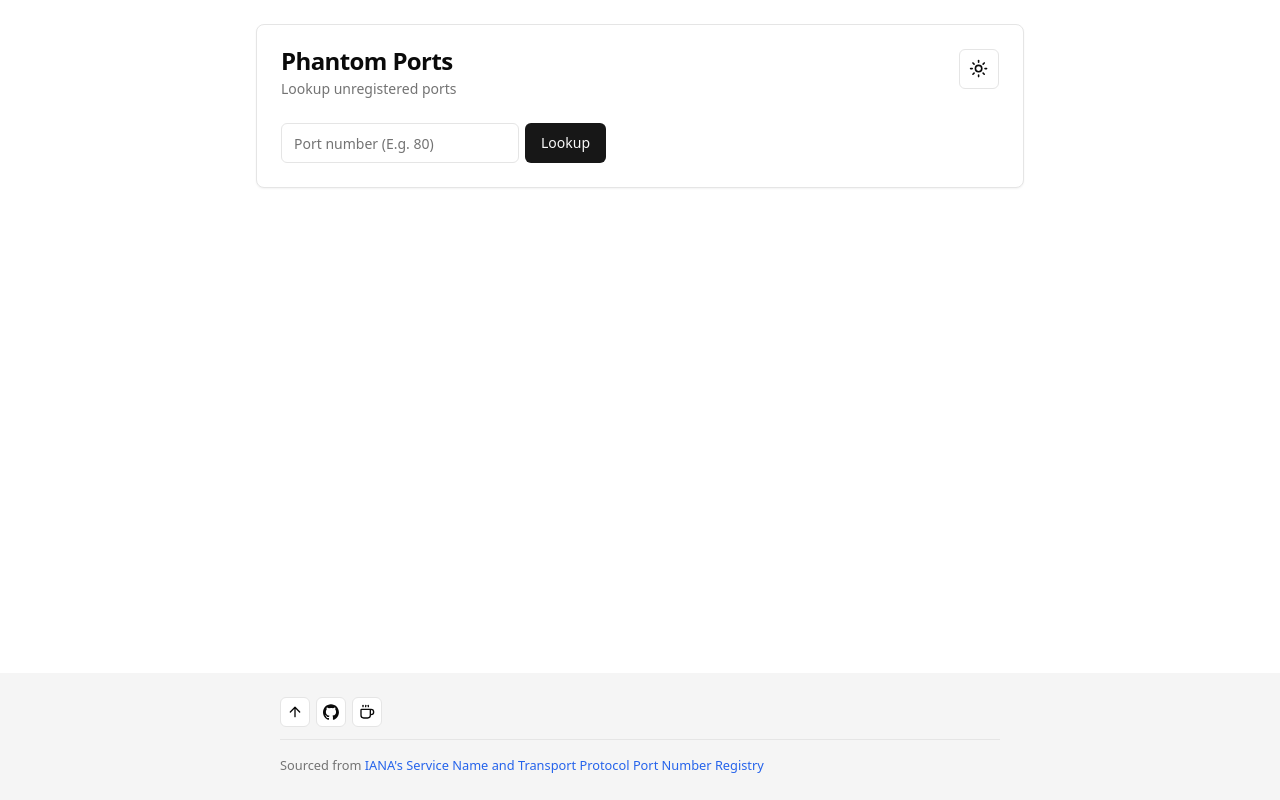
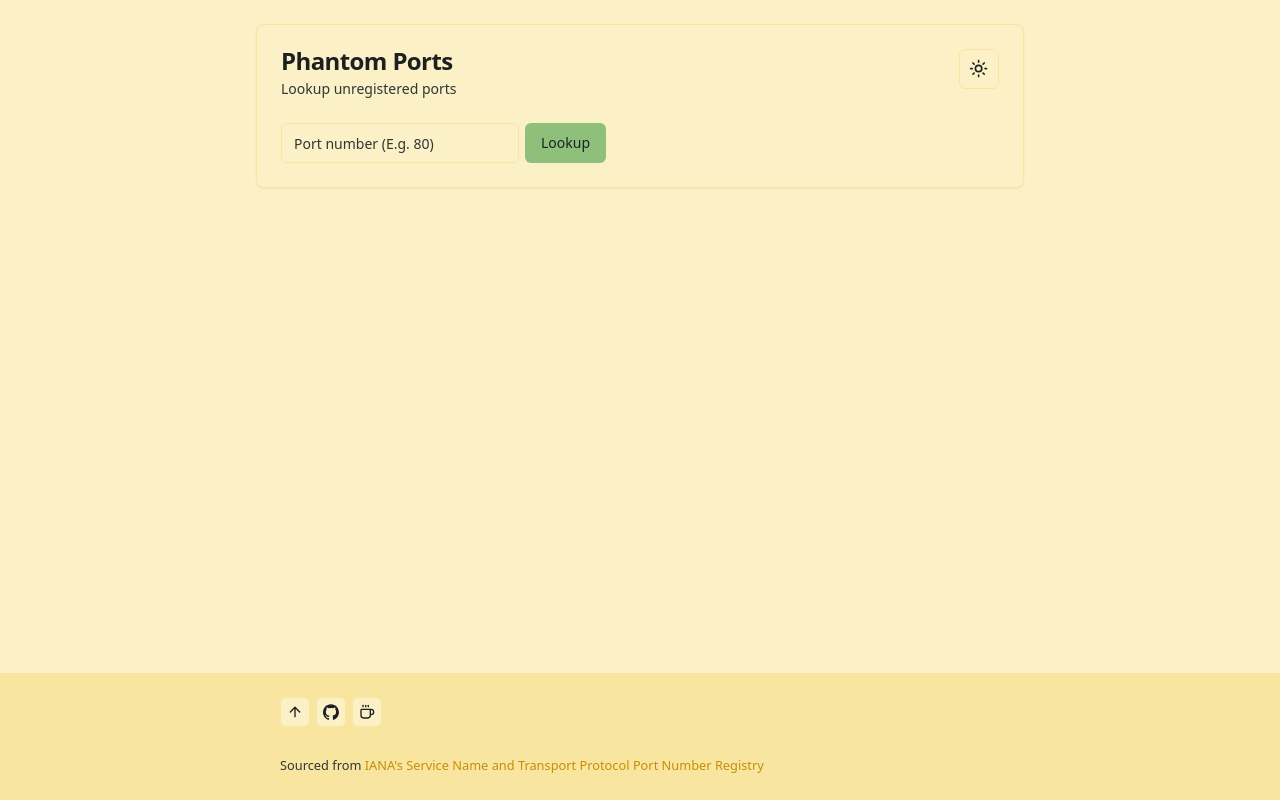
Before and after one commit to arsmoriendy/phantomports-front, a React (Vite) app: page / in a window 1280 px wide. Built offline with nearby package versions, Linux system fonts and the light colour scheme; no server answers.

Commit message:
style: gruvbox colorscheme

```diff
--- a/src/index.css
+++ b/src/index.css
@@ -3,67 +3,197 @@
 @tailwind utilities;
 
 @layer base {
+    /**
+   * Gruvbox theme made with realtimecolors
+   * https://www.realtimecolors.com/?colors=1D2021-FBF1C7-8EC07C-B8BB26-FABD2F&fonts=Poppins-Poppins
+   * {
+   */
   :root {
-    --background: 0 0% 100%;
-    --foreground: 0 0% 3.9%;
-    --card: 0 0% 100%;
-    --card-foreground: 0 0% 3.9%;
-    --popover: 0 0% 100%;
-    --popover-foreground: 0 0% 3.9%;
-    --primary: 0 0% 9%;
-    --primary-foreground: 0 0% 98%;
-    --secondary: 0 0% 96.1%;
-    --secondary-foreground: 0 0% 9%;
-    --muted: 0 0% 96.1%;
-    --muted-foreground: 0 0% 45.1%;
-    --accent: 0 0% 96.1%;
-    --accent-foreground: 0 0% 9%;
-    --destructive: 0 84.2% 60.2%;
-    --destructive-foreground: 0 0% 98%;
-    --border: 0 0% 89.8%;
-    --input: 0 0% 89.8%;
-    --ring: 0 0% 3.9%;
-    --chart-1: 12 76% 61%;
-    --chart-2: 173 58% 39%;
-    --chart-3: 197 37% 24%;
-    --chart-4: 43 74% 66%;
-    --chart-5: 27 87% 67%;
+    --text: 195 6% 12%;
+    --background: 48 87% 88%;
+    --primary: 104 35% 62%;
+    --secondary: 61 66% 44%;
+    --accent: 42 95% 58%;
+
+    --text-50: 180 8% 95%;
+    --text-100: 200 6% 90%;
+    --text-200: 190 6% 80%;
+    --text-300: 193 6% 70%;
+    --text-400: 195 6% 60%;
+    --text-500: 196 6% 50%;
+    --text-600: 195 6% 40%;
+    --text-700: 193 6% 30%;
+    --text-800: 190 6% 20%;
+    --text-900: 200 6% 10%;
+    --text-950: 210 8% 5%;
+
+    --background-50: 49 85% 95%;
+    --background-100: 48 88% 90%;
+    --background-200: 48 86% 80%;
+    --background-300: 48 87% 70%;
+    --background-400: 48 87% 60%;
+    --background-500: 48 87% 50%;
+    --background-600: 48 87% 40%;
+    --background-700: 48 87% 30%;
+    --background-800: 48 86% 20%;
+    --background-900: 48 88% 10%;
+    --background-950: 46 85% 5%;
+
+    --primary-50: 107 36% 95%;
+    --primary-100: 106 33% 90%;
+    --primary-200: 103 35% 80%;
+    --primary-300: 104 35% 70%;
+    --primary-400: 104 35% 60%;
+    --primary-500: 104 35% 50%;
+    --primary-600: 104 35% 40%;
+    --primary-700: 104 35% 30%;
+    --primary-800: 103 35% 20%;
+    --primary-900: 106 33% 10%;
+    --primary-950: 100 36% 5%;
+
+    --secondary-50: 64 68% 95%;
+    --secondary-100: 60 65% 90%;
+    --secondary-200: 61 67% 80%;
+    --secondary-300: 61 66% 70%;
+    --secondary-400: 61 66% 60%;
+    --secondary-500: 61 66% 50%;
+    --secondary-600: 61 66% 40%;
+    --secondary-700: 61 66% 30%;
+    --secondary-800: 61 67% 20%;
+    --secondary-900: 60 65% 10%;
+    --secondary-950: 60 68% 5%;
+
+    --accent-50: 42 92% 95%;
+    --accent-100: 42 96% 90%;
+    --accent-200: 42 94% 80%;
+    --accent-300: 42 95% 70%;
+    --accent-400: 42 95% 60%;
+    --accent-500: 42 95% 50%;
+    --accent-600: 42 95% 40%;
+    --accent-700: 42 95% 30%;
+    --accent-800: 42 94% 20%;
+    --accent-900: 42 96% 10%;
+    --accent-950: 43 92% 5%;
+  }
+
+  /* https://www.realtimecolors.com/?colors=FBF1C7-1D2021-8EC07C-B8BB26-FABD2F&fonts=Poppins-Poppins */
+  .dark {
+    --text: 48 87% 88%;
+    --background: 195 6% 12%;
+
+    --text-50: 46 85% 5%;
+    --text-100: 48 88% 10%;
+    --text-200: 48 86% 20%;
+    --text-300: 48 87% 30%;
+    --text-400: 48 87% 40%;
+    --text-500: 48 87% 50%;
+    --text-600: 48 87% 60%;
+    --text-700: 48 87% 70%;
+    --text-800: 48 86% 80%;
+    --text-900: 48 88% 90%;
+    --text-950: 49 85% 95%;
+
+    --background-50: 210 8% 5%;
+    --background-100: 200 6% 10%;
+    --background-200: 190 6% 20%;
+    --background-300: 193 6% 30%;
+    --background-400: 195 6% 40%;
+    --background-500: 196 6% 50%;
+    --background-600: 195 6% 60%;
+    --background-700: 193 6% 70%;
+    --background-800: 190 6% 80%;
+    --background-900: 200 6% 90%;
+    --background-950: 180 8% 95%;
+
+    --primary-50: 100 36% 5%;
+    --primary-100: 106 33% 10%;
+    --primary-200: 103 35% 20%;
+    --primary-300: 104 35% 30%;
+    --primary-400: 104 35% 40%;
+    --primary-500: 104 35% 50%;
+    --primary-600: 104 35% 60%;
+    --primary-700: 104 35% 70%;
+    --primary-800: 103 35% 80%;
+    --primary-900: 106 33% 90%;
+    --primary-950: 107 36% 95%;
+
+    --secondary-50: 60 68% 5%;
+    --secondary-100: 60 65% 10%;
+    --secondary-200: 61 67% 20%;
+    --secondary-300: 61 66% 30%;
+    --secondary-400: 61 66% 40%;
+    --secondary-500: 61 66% 50%;
+    --secondary-600: 61 66% 60%;
+    --secondary-700: 61 66% 70%;
+    --secondary-800: 61 67% 80%;
+    --secondary-900: 60 65% 90%;
+    --secondary-950: 64 68% 95%;
+
+    --accent-50: 43 92% 5%;
+    --accent-100: 42 96% 10%;
+    --accent-200: 42 94% 20%;
+    --accent-300: 42 95% 30%;
+    --accent-400: 42 95% 40%;
+    --accent-500: 42 95% 50%;
+    --accent-600: 42 95% 60%;
+    --accent-700: 42 95% 70%;
+    --accent-800: 42 94% 80%;
+    --accent-900: 42 96% 90%;
+    --accent-950: 42 92% 95%;
+  }
+
+  /* } */
+
+  /**
+   * Merged shadcn css
+   * {
+   */
+  :root {
+    --foreground: var(--text);
+
+    --card: var(--background);
+    --card-foreground: var(--text);
+
+    --popover: var(--background);
+    --popover-foreground: var(--text);
+
+    --primary-foreground: var(--text);
+
+    --secondary-foreground: var(--text);
+
+    --muted: var(--background-200);
+    --muted-foreground: var(--text-800);
+
+    --accent-foreground: var(--text);
+
+    --destructive: 358 100% 31%;
+    --destructive-foreground: var(--background);
+
+    --border: var(--background-200);
+    --input: var(--background-200);
+    --ring: var(--accent);
+
     --radius: 0.5rem;
   }
+
   .dark {
-    --background: 0 0% 3.9%;
-    --foreground: 0 0% 98%;
-    --card: 0 0% 3.9%;
-    --card-foreground: 0 0% 98%;
-    --popover: 0 0% 3.9%;
-    --popover-foreground: 0 0% 98%;
-    --primary: 0 0% 98%;
-    --primary-foreground: 0 0% 9%;
-    --secondary: 0 0% 14.9%;
-    --secondary-foreground: 0 0% 98%;
-    --muted: 0 0% 14.9%;
-    --muted-foreground: 0 0% 63.9%;
-    --accent: 0 0% 14.9%;
-    --accent-foreground: 0 0% 98%;
-    --destructive: 0 62.8% 30.6%;
-    --destructive-foreground: 0 0% 98%;
-    --border: 0 0% 14.9%;
-    --input: 0 0% 14.9%;
-    --ring: 0 0% 83.1%;
-    --chart-1: 220 70% 50%;
-    --chart-2: 160 60% 45%;
-    --chart-3: 30 80% 55%;
-    --chart-4: 280 65% 60%;
-    --chart-5: 340 75% 55%;
+    --primary-foreground: var(--background);
+
+    --secondary-foreground: var(--background);
+
+    --accent-foreground: var(--background);
+
+    --destructive-foreground: var(--text);
   }
+  /* } */
+
 
   * {
     @apply border-border;
   }
 
   a {
-    /* TODO: change to match colorscheme */
-    color: #2563eb;
+    color: hsl(var(--accent-600));
   }
 
   a:hover {
--- a/tailwind.config.js
+++ b/tailwind.config.js
@@ -28,8 +28,8 @@ export default {
           foreground: 'hsl(var(--primary-foreground))'
         },
         secondary: {
-          DEFAULT: 'hsl(var(--secondary))',
-          foreground: 'hsl(var(--secondary-foreground))'
+          DEFAULT: 'hsl(var(--background-200))',
+          foreground: 'hsl(var(--foreground))'
         },
         muted: {
           DEFAULT: 'hsl(var(--muted))',
```
